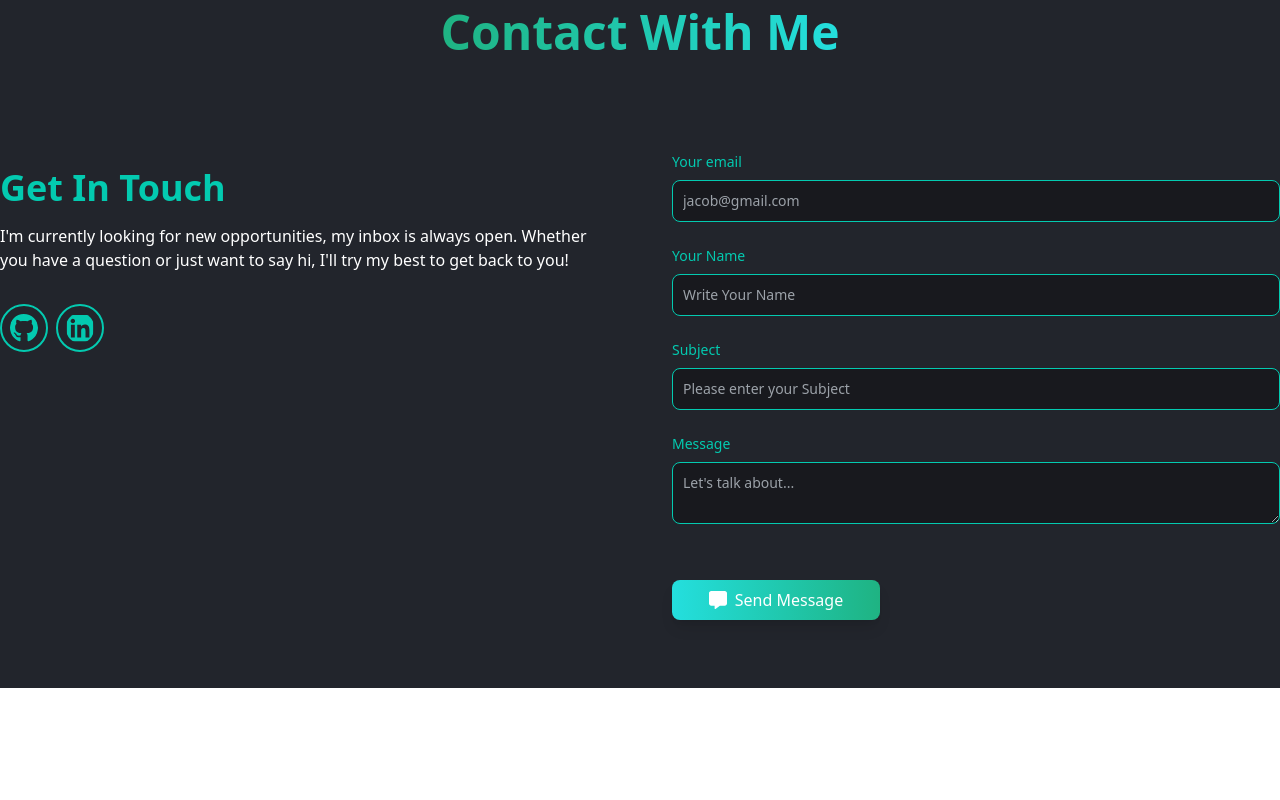
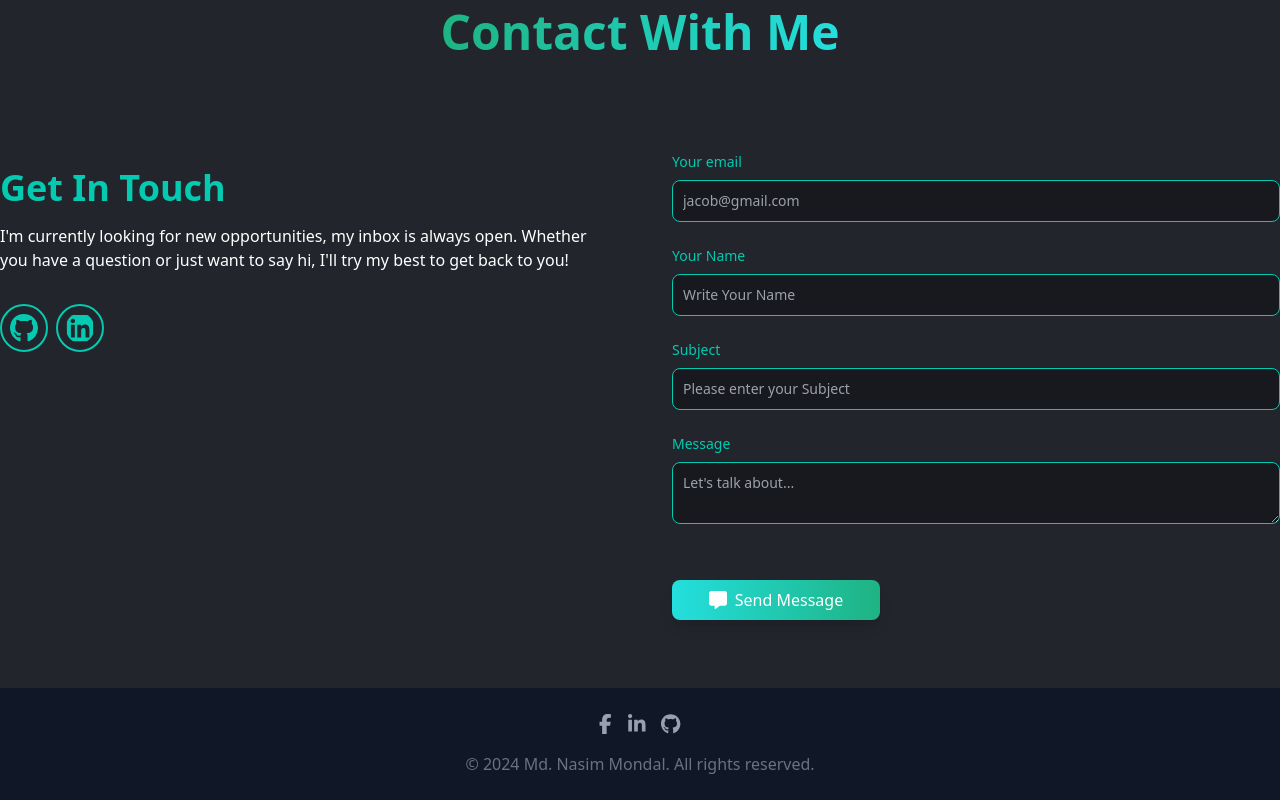
Before and after one commit to md-nasim-mondal/nasim-portfolio, a Next.js app: page / in a window 1280 px wide. Shown: the part 5708-6508 px from the top of the page. Before the commit the page ends 6396 px from the top, so only its background shows below. Built offline with nearby package versions, Linux system fonts and the light colour scheme.

Commit message:
made a normal footer design

```diff
--- a/package.json
+++ b/package.json
@@ -10,6 +10,7 @@
   },
   "dependencies": {
     "@fortawesome/fontawesome-svg-core": "^6.7.2",
+    "@fortawesome/free-brands-svg-icons": "^6.7.2",
     "@fortawesome/free-solid-svg-icons": "^6.7.2",
     "@fortawesome/react-fontawesome": "^0.2.2",
     "@headlessui/react": "^2.2.0",
--- a/src/app/page.tsx
+++ b/src/app/page.tsx
@@ -1,8 +1,9 @@
-import "@/app/globals.css"
+import "@/app/globals.css";
 import AboutMe from "@/components/Sections/HomPage/AboutMe";
 import CompletedProjects from "@/components/Sections/HomPage/CompletedProjects";
 import Contact from "@/components/Sections/HomPage/Contact";
 import Educations from "@/components/Sections/HomPage/Educations";
+import Footer from "@/components/Sections/HomPage/Footer";
 import Header from "@/components/Sections/HomPage/Header";
 import Services from "@/components/Sections/HomPage/Services";
 import Skills from "@/components/Sections/HomPage/Skills";
@@ -11,18 +12,18 @@ export default function Home() {
   return (
     <>
       <header>
-      <Header/>
+        <Header />
       </header>
       <main>
-      <AboutMe/>
-      <Skills/>
-      <Services/>
-      <Educations/>
-      <CompletedProjects/>
-      <Contact/>
+        <AboutMe />
+        <Skills />
+        <Services />
+        <Educations />
+        <CompletedProjects />
+        <Contact />
       </main>
       <footer>
-
+        <Footer />
       </footer>
     </>
   );
--- /dev/null
+++ b/src/components/Sections/Hompage/Footer.tsx
@@ -0,0 +1,56 @@
+import { FontAwesomeIcon } from "@fortawesome/react-fontawesome";
+import {
+  // faTwitter,
+  faFacebookF,
+  faLinkedinIn,
+  faGithub,
+} from "@fortawesome/free-brands-svg-icons";
+import React from "react";
+
+const Footer: React.FC = () => {
+  return (
+    <footer className='bg-gray-900 text-white py-6'>
+      <div className='container mx-auto text-center'>
+        <div className='mb-4'>
+          {/* <a
+            href='https://twitter.com'
+            className='text-gray-400 hover:text-white mx-2'
+            target='_blank'
+            rel='noopener noreferrer'
+            aria-label='Twitter'>
+            <FontAwesomeIcon icon={faTwitter} size='lg' />
+          </a> */}
+          <a
+            href='https://facebook.com/md.nasim.mondal.737'
+            target='_blank'
+            rel='noopener noreferrer'
+            className='text-gray-400 hover:text-white mx-2'
+            aria-label='Facebook'>
+            <FontAwesomeIcon icon={faFacebookF} size='lg' />
+          </a>
+          <a
+            href='https://linkedin.com/in/md-nasim-mondal'
+            target='_blank'
+            rel='noopener noreferrer'
+            className='text-gray-400 hover:text-white mx-2'
+            aria-label='LinkedIn'>
+            <FontAwesomeIcon icon={faLinkedinIn} size='lg' />
+          </a>
+          <a
+            href='https://github.com/md-nasim-mondal'
+            target='_blank'
+            rel='noopener noreferrer'
+            className='text-gray-400 hover:text-white mx-2'
+            aria-label='GitHub'>
+            <FontAwesomeIcon icon={faGithub} size='lg' />
+          </a>
+        </div>
+        <p className='text-gray-500'>
+          &copy; 2024 Md. Nasim Mondal. All rights reserved.
+        </p>
+      </div>
+    </footer>
+  );
+};
+
+export default Footer;
```
Also changed, not shown: 1 other file (tests, documents, lock files or other folders).
